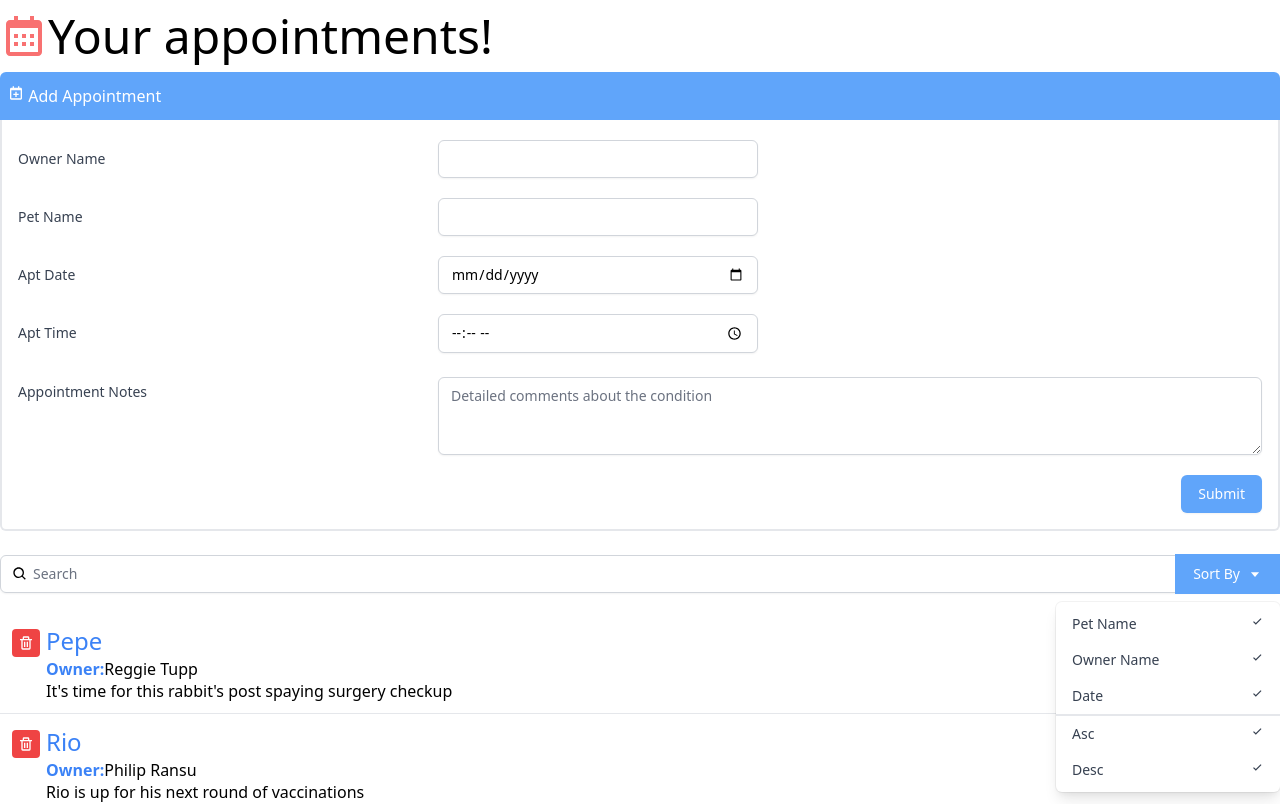
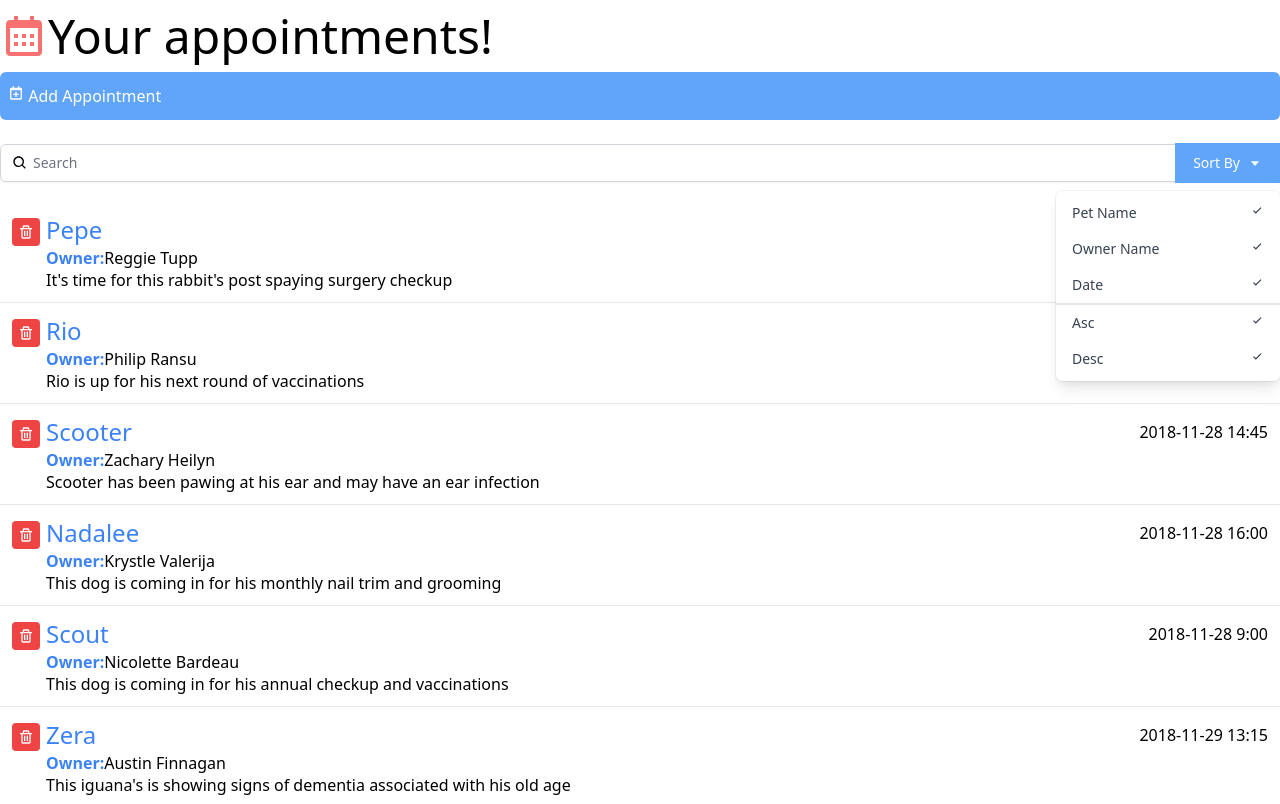
Before and after one commit to ShaivyT/ReactForm, a React (Create React App) app: page / in a window 1280 px wide. Shown: the top 804 px of the page. Built offline with nearby package versions, Linux system fonts and the light colour scheme.

Commit message:
added a toggle feature for the add appointment button

```diff
--- a/src/components/AddAppointment.js
+++ b/src/components/AddAppointment.js
@@ -1,11 +1,18 @@
 import {BiCalendarPlus} from "react-icons/bi";
+import {useState} from "react";
 
 const AddAppointment = () => {
+
+    let [toggleForm, setToggleForm] = useState(false);
+
     return (
         <div>
-            <button className="bg-blue-400 text-white px-2 py-3 w-full text-left rounded-t-md">
+            <button onClick={() => {setToggleForm(!toggleForm)}}
+                    className={`bg-blue-400 text-white px-2 py-3 w-full text-left
+                                rounded-t-md ${toggleForm ? 'rounded-t-md' : 'rounded-md'}`}>
                 <div><BiCalendarPlus className="inline-block align-text-top" />  Add Appointment</div>
             </button>
+            {toggleForm &&
                 <div className="border-r-2 border-b-2 border-l-2 border-light-blue-500 rounded-b-md pl-4 pr-4 pb-4">
                     <div className="sm:grid sm:grid-cols-3 sm:gap-4 sm:items-start  sm:pt-5">
                         <label htmlFor="ownerName" className="block text-sm font-medium text-gray-700 sm:mt-px sm:pt-2">
@@ -65,6 +72,7 @@
                         </div>
                     </div>
                 </div>
+            }
         </div>
     );
 }
```
Lines whose indentation alone changed are shown as unchanged.
